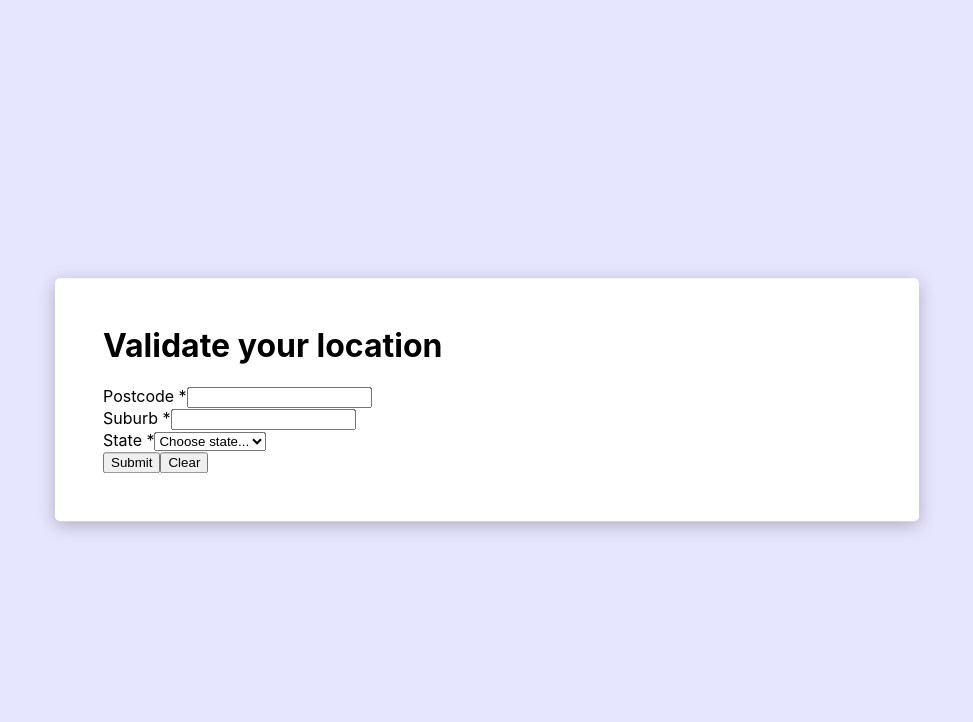
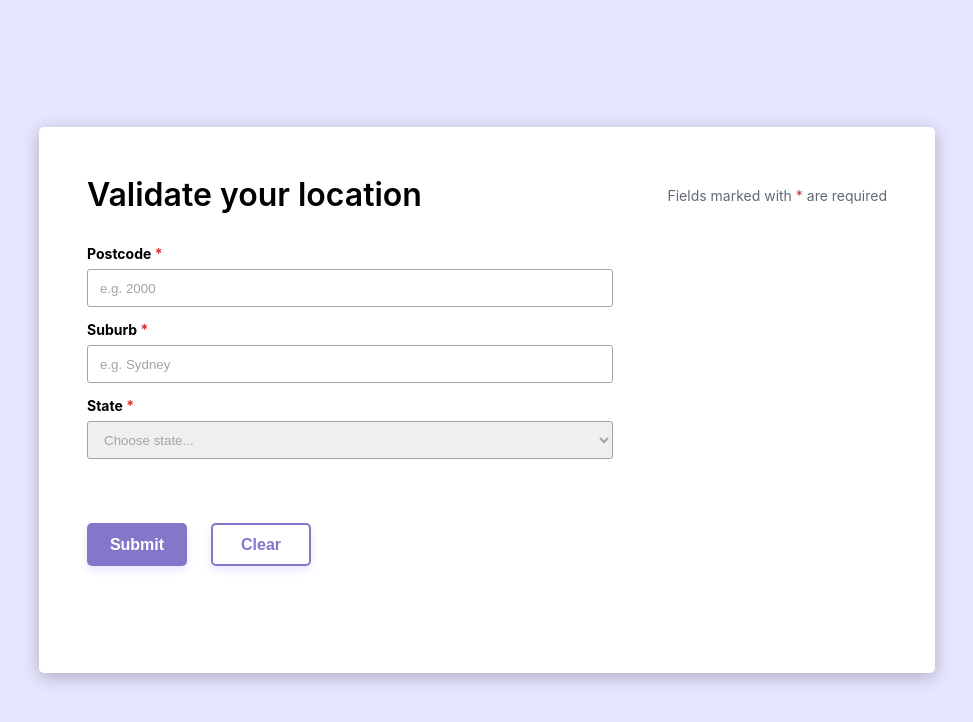
Before and after one commit to ruoyiw/postcode-validation-form, a React (Create React App) app: page / in a window 1280 px wide. Shown: the top 722 px of the page, without its empty margins (153-1126 px from the left). Built offline with nearby package versions, Linux system fonts and the light colour scheme.

Commit message:
style: add styles for validation form components

```diff
--- a/package.json
+++ b/package.json
@@ -7,7 +7,6 @@
     "@testing-library/react": "^11.1.0",
     "@testing-library/user-event": "^12.1.10",
     "axios": "^0.21.1",
-    "classnames": "^2.3.1",
     "express": "^4.17.1",
     "node-sass": "^6.0.0",
     "prop-types": "^15.7.2",
--- /dev/null
+++ b/src/App.scss
@@ -0,0 +1,190 @@
+@import "./utils/variables";
+
+.container {
+  max-width: 800px;
+  width: 70%;
+  height: 450px;
+  background-color: $white;
+  padding: $spacing-xl;
+  box-shadow: 0px 4px 17px rgba(0, 0, 0, 0.25);
+  border-radius: 5px;
+  position: absolute;
+  top: 50%;
+  left: 50%;
+  -ms-transform: translate(-50%, -50%);
+  transform: translate(-50%, -50%);
+  overflow: auto;
+}
+
+.validation-form {
+  &__header-wrapper {
+    display: flex;
+    justify-content: space-between;
+  }
+
+  &__header {
+    margin-top: 0;
+    font-weight: 600;
+  }
+
+  &__req-text {
+    font-size: 14px;
+    font-weight: normal;
+    color: $mid-grey;
+    margin-top: $spacing-xxxsx;
+  }
+
+  &__req-symbol {
+    color: $red;
+  }
+
+  &__form-wrapper {
+    padding-top: $spacing-xxxsx;
+  }
+
+  &__actions {
+    padding-top: $spacing-xl;
+
+    &--submit {
+      width: 100px;
+      height: 43px;;
+      background: $purple;
+      box-shadow: 0px 4px 8px $lavendar;
+      border-radius: 5px;
+      font-weight: 600;
+      font-size: 16px;
+      line-height: 19px;
+      cursor: pointer;
+      padding: 0;
+      color: $white;
+      border: none;
+
+      &:hover {
+        background: $violet;
+      }
+    }
+
+    &--clear {
+      width: 100px;
+      height: 43px;;
+      background: $white;
+      border: 2px solid $purple;
+      box-shadow: 0px 4px 8px $lavendar;
+      border-radius: 5px;
+      font-weight: 600;
+      font-size: 16px;
+      line-height: 19px;
+      cursor: pointer;
+      color: $purple;
+      margin-left: $spacing-xs;
+
+      &:hover {
+        background: $lavendar;
+      }
+    }
+  }
+
+  &__field-wrapper {
+    margin-bottom: $spacing-xxs;
+  }
+
+  &__field-title {
+      display: block;
+      font-weight: bold;
+      font-size: 14px;
+      line-height: 14px;
+      margin-bottom: $spacing-xxxs;
+  }
+
+  &__field-body {
+      border: 1px solid $light-grey;
+      border-radius: 3px;
+      max-width: 500px;
+      width: 70%;
+      height: 20px;
+      padding: $spacing-xxxs $spacing-xxxsx;
+  }
+
+  &__message {
+    padding: $spacing-xxxsx $spacing-xsx;
+    border-radius: 5px;
+    margin-top: $spacing-xxxs;
+    display: inline-block;
+  }
+}
+
+@media #{$tablet-and-down} {
+  .container {
+    padding: $spacing-m;
+  }
+
+  .validation-form {
+    &__header {
+      font-size: 28px;
+    }
+    &__message {
+      font-size: 14px;
+    }
+    &__header-wrapper {
+      display: block;
+    }
+  }
+}
+
+@media #{$phone-and-down} {
+  .validation-form {
+    &__field-body {
+      height: auto;
+      width: 85%;
+    }
+
+    &__actions {
+      &--submit, &--clear {
+        font-size: 14px;
+        width: 90px;
+        height: 38px;
+      }
+    }
+  }
+
+}
+
+.success {
+  color: $dark-green;
+  background-color: $light-mint;
+  border: 1px solid $mint;
+}
+
+.error {
+  color: $cherry;
+  background-color: $light-pink;
+  border: 1px solid $pink;
+}
+
+input[type="number"] {
+  -moz-appearance: textfield;
+}
+input::-webkit-outer-spin-button,
+input::-webkit-inner-spin-button {
+  -webkit-appearance: none;
+  margin: 0;
+}
+
+::placeholder {
+  color: $light-grey;
+  opacity: 1; // Firefox
+}
+:-ms-input-placeholder { //Internet Explorer 10-11
+ color: $light-grey;
+}
+
+select:invalid {
+  color: $light-grey;
+}
+
+input, select {
+  -ms-box-sizing:content-box;
+  -moz-box-sizing:content-box;
+  box-sizing:content-box;
+  -webkit-box-sizing:content-box;
+}
--- a/src/components/FieldItem/FieldItem.jsx
+++ b/src/components/FieldItem/FieldItem.jsx
@@ -2,11 +2,11 @@
 import React from "react";
 import PropTypes from "prop-types";
 
-const FieldItem = ({ title, name, value, onChange, required }) => (
-  <div>
+const FieldItem = ({ title, name, value, onChange, required, placeholder }) => (
+  <div className="validation-form__field-wrapper">
 		<label className="validation-form__field-title" htmlFor={name}>
       {title}
-      {required && <span className="validation-form__field-title__req-symbol"> *</span>}
+      {required && <span className="validation-form__req-symbol"> *</span>}
     </label>
 		{name === 'state' ? (
       <select
@@ -19,12 +19,12 @@ const FieldItem = ({ title, name, value, onChange, required }) => (
         <option value="">Choose state...</option>
         <option value="ACT">ACT</option>
         <option value="NSW">NSW</option>
-        <option value="NT ">NT</option>
+        <option value="NT">NT</option>
         <option value="QLD">QLD</option>
-        <option value="SA ">SA</option>
+        <option value="SA">SA</option>
         <option value="TAS">TAS</option>
         <option value="VIC">VIC</option>
-        <option value="WA ">WA</option>
+        <option value="WA">WA</option>
       </select>
     ) : (
     <input
@@ -34,6 +34,7 @@ const FieldItem = ({ title, name, value, onChange, required }) => (
       value={value}
       onChange={onChange}
       required={required}
+      placeholder={placeholder}
 		/>
   )}
 	</div>
@@ -44,10 +45,12 @@ FieldItem.propTypes = {
 	name: PropTypes.string.isRequired,
 	value: PropTypes.string.isRequired,
 	onChange: PropTypes.func.isRequired,
+  placeholder: PropTypes.string,
   required: PropTypes.bool,
 };
 
 FieldItem.defaultProps = {
   required: false,
+  placeholder: null,
 };
 export default FieldItem;
--- a/src/components/Form/ValidationForm.jsx
+++ b/src/components/Form/ValidationForm.jsx
@@ -3,7 +3,7 @@ import axios from 'axios';
 
 import FieldItem from "../FieldItem/FieldItem";
 import ValidationMessage from "../ValidateMessage/ValidationMessage";
-import "./ValidationForm.scss";
+import "../../App.scss";
 
 const ValidationForm = () => {
   const [postcode, setPostcode] = useState('');
@@ -16,6 +16,8 @@ const ValidationForm = () => {
 		setPostcode('');
 		setSuburb('');
 		setState('');
+    setMessage('');
+    setIsValid(false);
 	};
 
   const fullStateName = {
@@ -63,9 +65,9 @@ const ValidationForm = () => {
     }
   };
 
-  const handleSubmit = (event) => {
+  const handleSubmit = async (event) => {
     event.preventDefault();
-    axios.get(`http://localhost:8100/getLocalities?suburb=${suburb}&state=${state}`).then(
+    await axios.get(`http://localhost:8100/getLocalities?suburb=${suburb}&state=${state}`).then(
       ({data: {localities}}) => {
         let isValidPostcode; let isValidSuburb;
         if (localities !== "") {
@@ -87,7 +89,6 @@ const ValidationForm = () => {
         }
       }).catch(error => {
         setIsValid(false);
-        console.log(error.response);
         if (error.response && error.response.data.error){
           setMessage(error.response.data.error.errorMessage);
         } else if (error.response) {
@@ -100,28 +101,50 @@ const ValidationForm = () => {
 
   return (
 		<div className="container">
-			<h1 className="validation-form__header">Validate your location</h1>
-			<div className="validation-form__wrapper">
+      <div className="validation-form__header-wrapper">
+        <h1 className="validation-form__header">
+          Validate your location
+        </h1>
+        <div className="validation-form__req-text">
+          Fields marked with
+          <span className="validation-form__req-symbol"> *</span> are required
+        </div>
+      </div>
+			<div className="validation-form__form-wrapper">
 				<form className="validation-form__body" onSubmit={handleSubmit}>
 					<FieldItem
 						title="Postcode"
 						name="postcode"
 						value={postcode}
-						onChange={e => {setPostcode(e.target.value); setMessage('');}}
+						onChange={e => {
+              setPostcode(e.target.value);
+              setMessage('');
+              setIsValid(false);
+            }}
+            placeholder="e.g. 2000"
 						required
 					/>
 					<FieldItem
 						title="Suburb"
 						name="suburb"
 						value={suburb}
-						onChange={e => {setSuburb(e.target.value); setMessage('');}}
+						onChange={e => {
+              setSuburb(e.target.value);
+              setMessage('');
+              setIsValid(false);
+            }}
+            placeholder="e.g. Sydney"
 						required
 					/>
 					<FieldItem
 						title="State"
 						name="state"
 						value={state}
-						onChange={e => {setState(e.target.value); setMessage('');}}
+						onChange={e => {
+              setState(e.target.value);
+              setMessage('');
+              setIsValid(false);
+            }}
 						required
 					/>
           <ValidationMessage
--- a/src/components/Form/ValidationForm.scss
+++ /dev/null
@@ -1,22 +0,0 @@
-@import "../../utils/variables";
-
-.container {
-    max-width: 800px;
-    width: 60%;
-    background-color: $white;
-    padding: $spacing-xl;
-    box-shadow: 0px 4px 17px rgba(0, 0, 0, 0.25);
-    border-radius: 5px;
-    position: absolute;
-    top: 50%;
-    left: 50%;
-    -ms-transform: translate(-50%, -50%);
-    transform: translate(-50%, -50%);
-    overflow: auto;
-}
-
-.validation-form {
-  &__header {
-    margin-top: 0;
-  }
-}
--- a/src/components/ValidateMessage/ValidationMessage.jsx
+++ b/src/components/ValidateMessage/ValidationMessage.jsx
@@ -1,19 +1,16 @@
 import React from "react";
 import PropTypes from "prop-types";
-import cx from "classnames";
 
-const ValidationMessage = ({ isValid, message }) => {
-  const className = cx(
-    'validation-form__message',
-    isValid ? '-success' : '-error'
-  );
-
-  return (
-    message !== '' ? (
-      <div className={className} role="alert">{message}</div>
-    ) : null
-    );
-  };
+const ValidationMessage = ({ isValid, message }) => (
+  message !== '' ? (
+    <div
+      className={isValid ? 'validation-form__message success' : 'validation-form__message error'}
+      role="alert"
+    >
+      {message}
+    </div>
+  ) : null
+);
 
 ValidationMessage.propTypes = {
   isValid: PropTypes.bool.isRequired,
--- a/src/utils/_variables.scss
+++ b/src/utils/_variables.scss
@@ -1,13 +1,18 @@
 // color
 $black: #000000;
 $white: #ffffff;
-$light-grey: #E0E0E0;
+$light-grey: #a4a4a4;
+$mid-grey: #616a74; // mid-grey
 $red: #da3131;
-$orange: #ffb059;
+$cherry: #721c24;
+$pink: #f5c6cb;
+$light-pink: #f8d7da;
 $purple: #8477c9;
 $lavendar: #e7e6ff;
-$green: #06ca8c;
-$blue: #23b9e8;
+$violet: #6856c4;
+$dark-green: #155724;
+$mint: #c3e6cb;
+$light-mint: #d4edda;
 
 // spacing
 $spacing-xxl: 64px;
@@ -17,4 +22,14 @@ $spacing-m: 32px;
 $spacing-xs: 24px;
 $spacing-xsx: 20px;
 $spacing-xxs: 16px;
+$spacing-xxxsx: 12px;
 $spacing-xxxs: 8px;
+
+// breakpoints
+$breakpoint-tablet: 600px;
+$breakpoint-desktop: 920px;
+$breakpoint-desktop-lg: 1150px;
+$breakpoint-highres: 1280px;
+
+$phone-and-down: "only screen and (max-width : #{$breakpoint-tablet})" !default;
+$tablet-and-down: "only screen and (max-width : #{$breakpoint-desktop})" !default;
```
